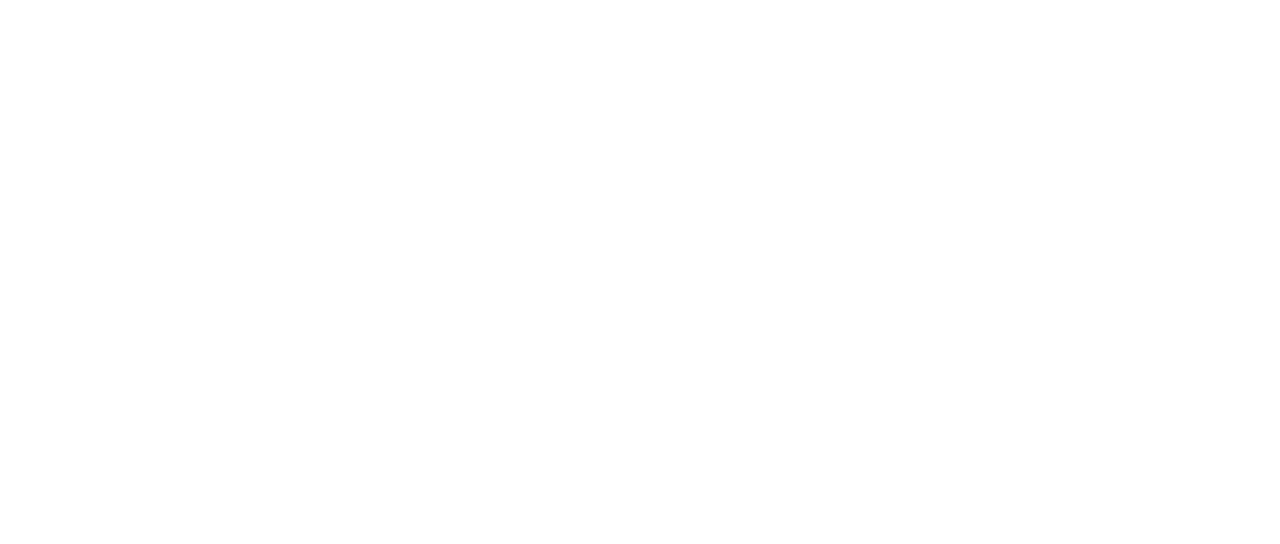
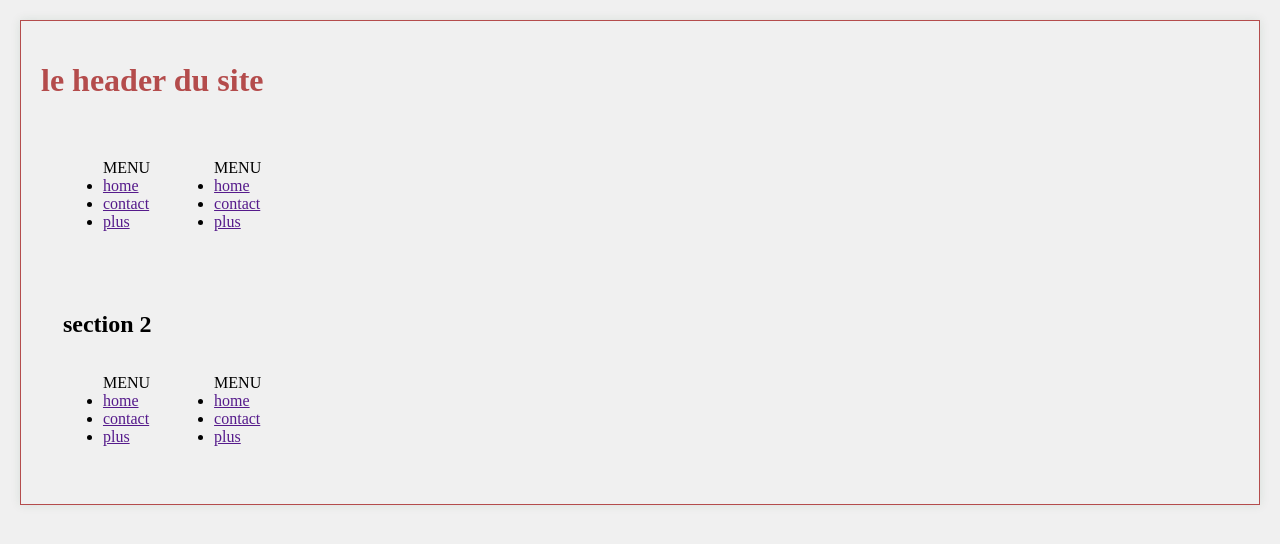
Before and after one commit to saida-ben/saida_projects, a plain HTML site: page page.html in a window 1280 px wide. Drawn offline with Linux system fonts and the light colour scheme.

Commit message:
sections

```diff
--- a/index.html
+++ b/index.html
@@ -3,6 +3,8 @@
 <head>
     <meta charset="UTF-8">
     <meta name="viewport" content="width=device-width, initial-scale=1.0">
+    <link rel="stylesheet" type="text/css" href="style.css">
+
     <title>Document</title>
 </head>
 <body>
--- a/page.html
+++ b/page.html
@@ -0,0 +1,86 @@
+<!DOCTYPE html>
+<html lang="en">
+<head>
+    <meta charset="UTF-8">
+    <meta name="viewport" content="width=device-width, initial-scale=1.0">
+    <link rel="stylesheet" type="text/css" href="style.css">
+
+    <title>Document</title>
+</head>
+
+
+<body >
+
+
+<header>
+     <h1>
+le header du site
+     </h1>
+</header>
+
+
+<section>
+<ul>
+   MENU
+    <li>
+        <a href="">home</a>
+    </li>
+    <li>
+        <a href="">contact</a>
+    </li>
+    <li>
+        <a href="">plus</a>
+    </li>
+</ul>
+<ul>
+    MENU
+     <li>
+         <a href="">home</a>
+     </li>
+     <li>
+         <a href="">contact</a>
+     </li>
+     <li>
+         <a href="">plus</a>
+     </li>
+ </ul>
+</section>
+<section>
+    <h2> section 2</h2>
+    <ul>
+       MENU
+        <li>
+            <a href="">home</a>
+        </li>
+        <li>
+            <a href="">contact</a>
+        </li>
+        <li>
+            <a href="">plus</a>
+        </li>
+    </ul>
+    <ul>
+        MENU
+         <li>
+             <a href="">home</a>
+         </li>
+         <li>
+             <a href="">contact</a>
+         </li>
+         <li>
+             <a href="">plus</a>
+         </li>
+     </ul>
+    </section>
+
+
+<footer>
+
+</footer>
+
+
+
+</body>
+
+
+</html>
--- a/style.css
+++ b/style.css
@@ -0,0 +1,25 @@
+/* Style CSS pour les sections */
+section {
+    display: inline-block;
+    width: 48%;
+    vertical-align: top;
+    margin: 1%;
+    padding: 10px;
+    box-sizing: border-box;
+}
+body{
+    background-color: #f0f0f0; /* Couleur d'arrière-plan */
+    padding: 20px; /* Espace intérieur autour du contenu */
+    border: 1px solid #b44c4c; /* Bordure autour de la boîte */
+    margin: 20px; /* Marge extérieure autour de la boîte */
+    box-shadow: 0 0 10px rgba(23, 78, 35, 0.1); /* Ombre de boîte */
+}
+
+header{
+    color:#b44c4c;
+}
+
+section ul {
+    display: inline-block;
+  margin-right: 20px;
+    }
```
